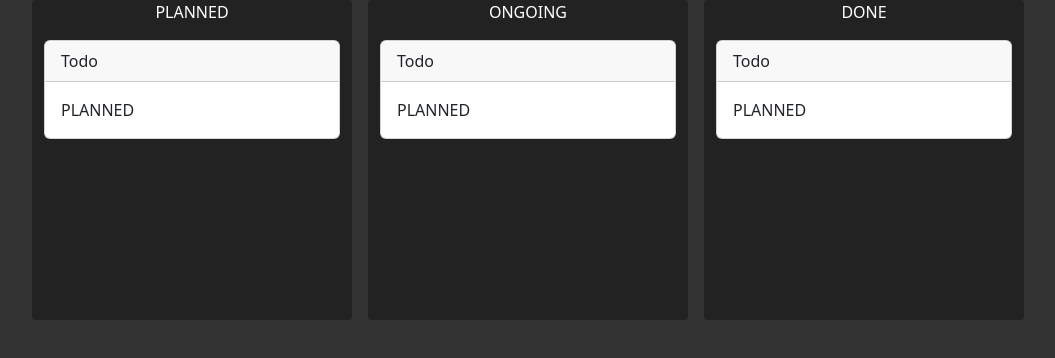
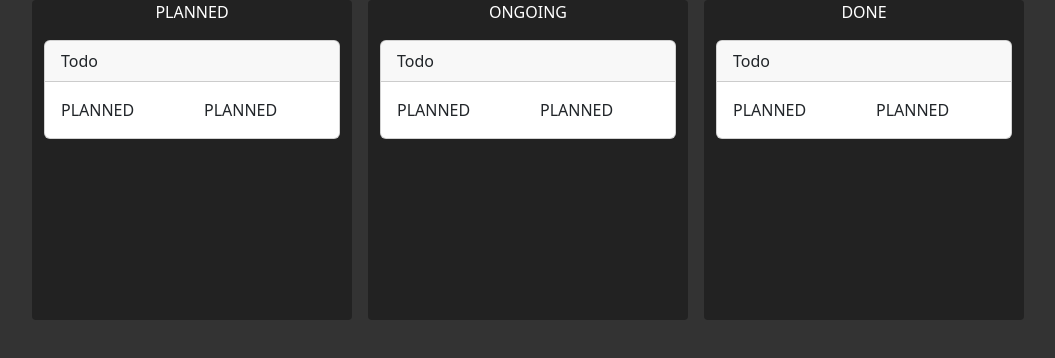
Before and after one commit to PiyalChat/zustand-react, a React (Vite) app: page / in a window 1280 px wide. Shown: the top 358 px of the page, without its empty margins (112-1167 px from the left). Built offline with nearby package versions, Linux system fonts and the light colour scheme.

Commit message:
checking if git rules applied

```diff
--- a/src/components/Task.tsx
+++ b/src/components/Task.tsx
@@ -15,6 +15,7 @@ const Task = (props: Props) => {
         <Card.Body>
           <Row className="justify-content-between align-items-start">
             <Col>{STATUS}</Col>
+            <Col>{STATUS}</Col>
           </Row>
         </Card.Body>
       </Card>
```
